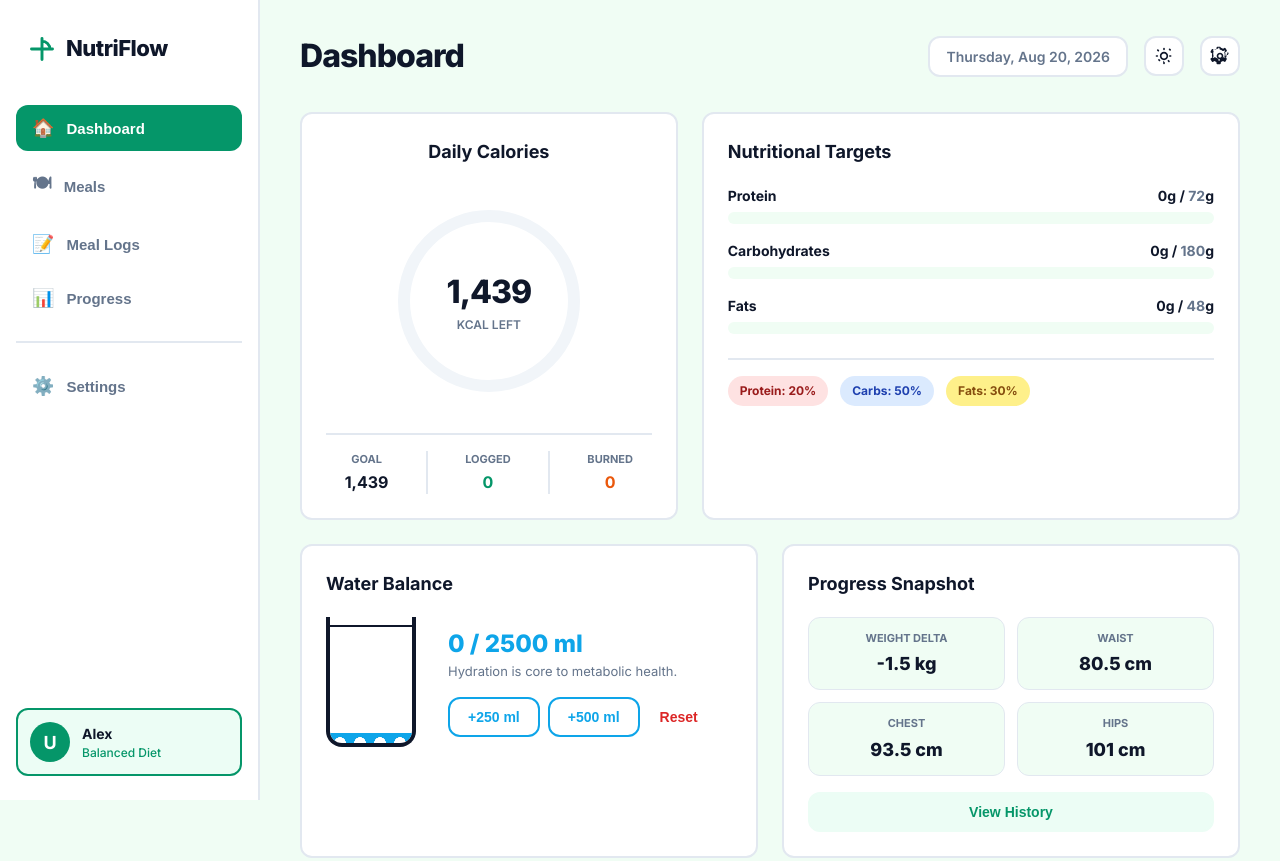
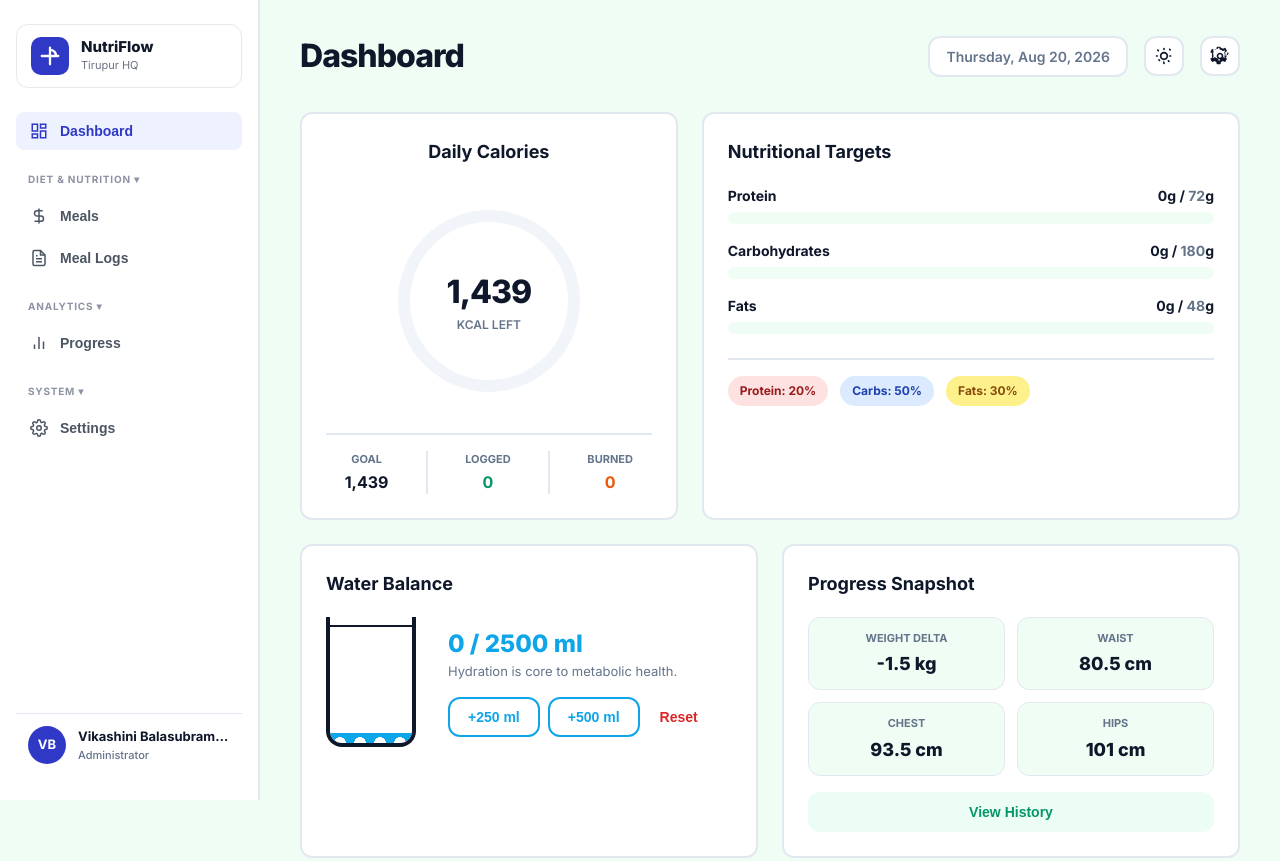
Before and after one commit to 9080442272/Nutriflow-Instamart, a plain HTML site: page index.html in a window 1280 px wide. Shown: the top 861 px of the page. Drawn offline with Linux system fonts and the light colour scheme.

Commit message:
Reskin sidebar navigation to match premium admin card layout

```diff
--- a/app.js
+++ b/app.js
@@ -5,7 +5,8 @@
 // Default Initial State
 const DEFAULT_STATE = {
   user: {
-    name: "Alex",
+    name: "Vikashini Balasubramanian",
+    role: "Administrator",
     gender: "female",
     age: 28,
     height: 165,
@@ -675,7 +676,14 @@ function updateUI() {
 
   // --- Profile Snapshot ---
   document.getElementById("snapshotName").innerText = user.name;
-  document.getElementById("snapshotDiet").innerText = `${user.dietType} Diet`;
+  document.getElementById("snapshotDiet").innerText = user.role || `${user.dietType} Diet`;
+
+  // Extract dynamic initials from username
+  const initials = user.name.split(" ").map(n => n[0]).join("").toUpperCase().substring(0, 2);
+  const avatar = document.querySelector(".user-profile-snapshot .avatar");
+  if (avatar) {
+    avatar.innerText = initials || "U";
+  }
 
   // --- Calorie / Macros Logging Calculations ---
   let eatenCalories = 0;
--- a/index.html
+++ b/index.html
@@ -16,41 +16,68 @@
 
     <!-- Sidebar Navigation (Desktop) -->
     <aside class="sidebar">
-      <div class="brand-logo">
-        <svg class="brand-icon" viewBox="0 0 24 24" fill="none" stroke="currentColor" stroke-width="2.5">
-          <path stroke-linecap="round" stroke-linejoin="round" d="M12 3v18m9-9H3M12 5.25a6.75 6.75 0 0 1 6.75 6.75H12V5.25Z" />
-        </svg>
-        <span class="brand-name">NutriFlow</span>
+      <!-- brand logo header card -->
+      <div class="sidebar-brand-card">
+        <div class="brand-icon-wrapper">
+          <svg width="22" height="22" viewBox="0 0 24 24" fill="none" stroke="currentColor" stroke-width="2.5">
+            <path stroke-linecap="round" stroke-linejoin="round" d="M12 3v18m9-9H3M12 5.25a6.75 6.75 0 0 1 6.75 6.75H12V5.25Z" />
+          </svg>
+        </div>
+        <div class="brand-info">
+          <span class="brand-title">NutriFlow</span>
+          <span class="brand-subtitle">Tirupur HQ</span>
+        </div>
       </div>
+
       <nav class="nav-menu">
         <button class="nav-item active" data-tab="dashboard">
-          <span class="nav-emoji">🏠</span> Dashboard
+          <span class="nav-item-icon">
+            <svg width="18" height="18" viewBox="0 0 24 24" fill="none" stroke="currentColor" stroke-width="2"><rect x="3" y="3" width="7" height="9"/><rect x="14" y="3" width="7" height="5"/><rect x="14" y="12" width="7" height="9"/><rect x="3" y="16" width="7" height="5"/></svg>
+          </span>
+          Dashboard
         </button>
 
+        <span class="nav-category-header">Diet & Nutrition ▾</span>
+
         <button class="nav-item" data-tab="meals-combined">
-          <span class="nav-emoji">🍽</span> Meals
+          <span class="nav-item-icon">
+            <svg width="18" height="18" viewBox="0 0 24 24" fill="none" stroke="currentColor" stroke-width="2"><path d="M12 2v20M17 5H9.5a3.5 3.5 0 0 0 0 7h5a3.5 3.5 0 0 1 0 7H6"/></svg>
+          </span>
+          Meals
         </button>
 
         <button class="nav-item" data-tab="meals">
-          <span class="nav-emoji">📝</span> Meal Logs
-        </button>
-        <button class="nav-item" data-tab="analytics">
-          <span class="nav-emoji">📊</span> Progress
+          <span class="nav-item-icon">
+            <svg width="18" height="18" viewBox="0 0 24 24" fill="none" stroke="currentColor" stroke-width="2"><path d="M14 2H6a2 2 0 0 0-2 2v16a2 2 0 0 0 2 2h12a2 2 0 0 0 2-2V8z"/><polyline points="14 2 14 8 20 8"/><line x1="16" y1="13" x2="8" y2="13"/><line x1="16" y1="17" x2="8" y2="17"/><polyline points="10 9 9 9 8 9"/></svg>
+          </span>
+          Meal Logs
         </button>
 
-        <div class="sidebar-divider"></div>
+        <span class="nav-category-header">Analytics ▾</span>
+
+        <button class="nav-item" data-tab="analytics">
+          <span class="nav-item-icon">
+            <svg width="18" height="18" viewBox="0 0 24 24" fill="none" stroke="currentColor" stroke-width="2"><line x1="18" y1="20" x2="18" y2="10"/><line x1="12" y1="20" x2="12" y2="4"/><line x1="6" y1="20" x2="6" y2="14"/></svg>
+          </span>
+          Progress
+        </button>
+
+        <span class="nav-category-header">System ▾</span>
 
         <button class="nav-item" data-tab="settings">
-          <span class="nav-emoji">⚙️</span> Settings
+          <span class="nav-item-icon">
+            <svg width="18" height="18" viewBox="0 0 24 24" fill="none" stroke="currentColor" stroke-width="2"><circle cx="12" cy="12" r="3"/><path d="M19.4 15a1.65 1.65 0 0 0 .33 1.82l.06.06a2 2 0 1 1-2.83 2.83l-.06-.06a1.65 1.65 0 0 0-1.82-.33 1.65 1.65 0 0 0-1 1.51V21a2 2 0 0 1-4 0v-.09A1.65 1.65 0 0 0 9 19.4a1.65 1.65 0 0 0-1.82.33l-.06.06a2 2 0 1 1-2.83-2.83l.06-.06a1.65 1.65 0 0 0 .33-1.82 1.65 1.65 0 0 0-1.51-1H3a2 2 0 0 1 0-4h.09A1.65 1.65 0 0 0 4.6 9a1.65 1.65 0 0 0-.33-1.82l-.06-.06a2 2 0 1 1 2.83-2.83l.06.06a1.65 1.65 0 0 0 1.82.33H9a1.65 1.65 0 0 0 1-1.51V3a2 2 0 0 1 4 0v.09a1.65 1.65 0 0 0 1 1.51 1.65 1.65 0 0 0 1.82-.33l.06-.06a2 2 0 1 1 2.83 2.83l-.06.06a1.65 1.65 0 0 0-.33 1.82V9a1.65 1.65 0 0 0 1.51 1H21a2 2 0 0 1 0 4h-.09a1.65 1.65 0 0 0-1.51 1z"/></svg>
+          </span>
+          Settings
         </button>
       </nav>
 
       <!-- Quick User Snapshot (Bottom of Sidebar) -->
       <div class="user-profile-snapshot" id="userSnapshot">
-        <div class="avatar">U</div>
+        <div class="avatar" style="background-color: #2F39C5; color: #FFF; font-weight: 700; display: flex; align-items: center; justify-content: center;">VB</div>
         <div class="user-info">
-          <span class="user-name" id="snapshotName">User</span>
-          <span class="user-diet" id="snapshotDiet">Balanced Diet</span>
+          <span class="user-name" id="snapshotName">Vikashini Balasubramanian</span>
+          <span class="user-diet" id="snapshotDiet">Administrator</span>
         </div>
       </div>
     </aside>
--- a/styles.css
+++ b/styles.css
@@ -89,116 +89,214 @@ h1, h2, h3, h4, h5, h6 {
   z-index: 100;
 }
 
-.brand-logo {
-  display: flex;
-  align-items: center;
-  gap: 10px;
-  padding: 8px 12px;
-  margin-bottom: 32px;
-}
-
-.brand-icon {
-  width: 28px;
-  height: 28px;
-  color: var(--color-primary);
-}
-
-.brand-name {
-  font-size: 22px;
+/* Sidebar Brand Card */
+.sidebar-brand-card {
+  display: flex;
+  align-items: center;
+  gap: 12px;
+  padding: 12px 14px;
+  border: 1px solid #E9E9EB;
+  border-radius: 12px;
+  margin-bottom: 24px;
+  background-color: #FFFFFF;
+}
+
+body.dark-mode .sidebar-brand-card {
+  background-color: #1A1A22;
+  border-color: #282833;
+}
+
+.brand-icon-wrapper {
+  background-color: #2F39C5;
+  width: 38px;
+  height: 38px;
+  border-radius: 10px;
+  display: flex;
+  align-items: center;
+  justify-content: center;
+  color: #FFFFFF;
+  flex-shrink: 0;
+}
+
+body.dark-mode .brand-icon-wrapper {
+  background-color: #4F46E5;
+}
+
+.brand-info {
+  display: flex;
+  flex-direction: column;
+  text-align: left;
+}
+
+.brand-title {
   font-weight: 800;
-  letter-spacing: -0.5px;
-  color: var(--color-foreground);
-}
-
+  font-size: 15px;
+  color: #111827;
+  line-height: 1.2;
+}
+
+body.dark-mode .brand-title {
+  color: #FFFFFF;
+}
+
+.brand-subtitle {
+  font-size: 11px;
+  color: #6B7280;
+  margin-top: 1px;
+}
+
+body.dark-mode .brand-subtitle {
+  color: #9CA3AF;
+}
+
+/* Nav Menu & Category Headers */
 .nav-menu {
   display: flex;
   flex-direction: column;
-  gap: 8px;
+  gap: 4px;
   flex-grow: 1;
 }
 
+.nav-category-header {
+  font-size: 10px;
+  font-weight: 700;
+  color: #8D93A3;
+  text-transform: uppercase;
+  letter-spacing: 0.8px;
+  padding: 18px 16px 6px 12px;
+  display: block;
+  text-align: left;
+  user-select: none;
+}
+
+body.dark-mode .nav-category-header {
+  color: #686B78;
+}
+
+/* Nav Items */
 .nav-item {
   display: flex;
   align-items: center;
-  gap: 10px;
+  gap: 12px;
   width: 100%;
-  padding: 12px 16px;
+  padding: 10px 14px;
   background: transparent;
   border: none;
-  border-radius: var(--border-radius);
-  font-size: 15px;
-  font-weight: 700;
-  color: var(--color-muted);
+  border-radius: 8px;
+  font-size: 14px;
+  font-weight: 600;
+  color: #4B5563;
   cursor: pointer;
   text-align: left;
-  position: relative;
+  transition: all 0.15s ease;
+}
+
+body.dark-mode .nav-item {
+  color: #9CA3AF;
+}
+
+.nav-item-icon {
+  display: flex;
+  align-items: center;
+  justify-content: center;
+  width: 18px;
+  height: 18px;
+  color: #4B5563;
+}
+
+body.dark-mode .nav-item-icon {
+  color: #9CA3AF;
 }
 
 .nav-item:hover {
-  background-color: var(--color-primary-light);
-  color: var(--color-primary);
+  background-color: #F3F4F6;
+  color: #111827;
+}
+
+body.dark-mode .nav-item:hover {
+  background-color: #22222B;
+  color: #FFFFFF;
+}
+
+.nav-item:hover .nav-item-icon {
+  color: #111827;
+}
+
+body.dark-mode .nav-item:hover .nav-item-icon {
+  color: #FFFFFF;
 }
 
 .nav-item.active {
-  background-color: var(--color-primary);
-  color: var(--color-card-bg);
+  background-color: #EEF2FF !important;
+  color: #2F39C5 !important;
+  font-weight: 700;
+}
+
+body.dark-mode .nav-item.active {
+  background-color: #242254 !important;
+  color: #7F84F8 !important;
+}
+
+.nav-item.active .nav-item-icon {
+  color: #2F39C5 !important;
+}
+
+body.dark-mode .nav-item.active .nav-item-icon {
+  color: #7F84F8 !important;
 }
 
 .nav-item:active {
-  transform: scale(0.97);
-}
-
-.nav-emoji {
-  font-size: 18px;
-  display: inline-block;
-  margin-right: 2px;
-}
-
-.sidebar-divider {
-  height: 2px;
-  background-color: var(--color-border);
-  margin: 12px 0;
-}
-
-
+  transform: scale(0.98);
+}
+
+/* User Profile Snapshot */
 .user-profile-snapshot {
   display: flex;
   align-items: center;
   gap: 12px;
   padding: 12px;
-  background-color: var(--color-primary-light);
-  border-radius: var(--border-radius);
-  border: var(--border-width) solid var(--color-primary);
   margin-top: auto;
+  border-top: 1px solid var(--color-border);
+  width: 100%;
 }
 
 .avatar {
-  width: 40px;
-  height: 40px;
+  width: 38px;
+  height: 38px;
   border-radius: 50%;
-  background-color: var(--color-primary);
-  color: white;
+  background-color: #2F39C5;
+  color: #FFFFFF;
   display: flex;
   align-items: center;
   justify-content: center;
   font-weight: 700;
-  font-size: 18px;
+  font-size: 13px;
+  flex-shrink: 0;
+}
+
+body.dark-mode .avatar {
+  background-color: #4F46E5;
 }
 
 .user-info {
   display: flex;
   flex-direction: column;
+  text-align: left;
+  overflow: hidden;
 }
 
 .user-name {
   font-weight: 700;
-  font-size: 14px;
+  font-size: 13px;
   color: var(--color-foreground);
+  white-space: nowrap;
+  text-overflow: ellipsis;
+  overflow: hidden;
 }
 
 .user-diet {
-  font-size: 12px;
-  color: var(--color-primary);
+  font-size: 11px;
+  color: var(--color-muted);
   font-weight: 500;
 }
 
```
